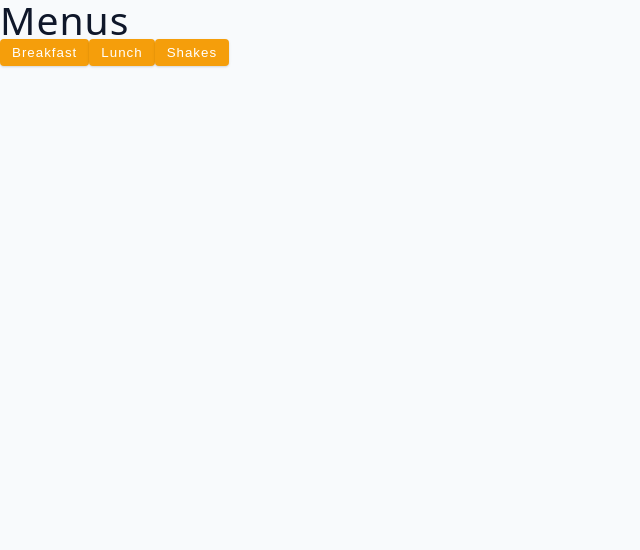
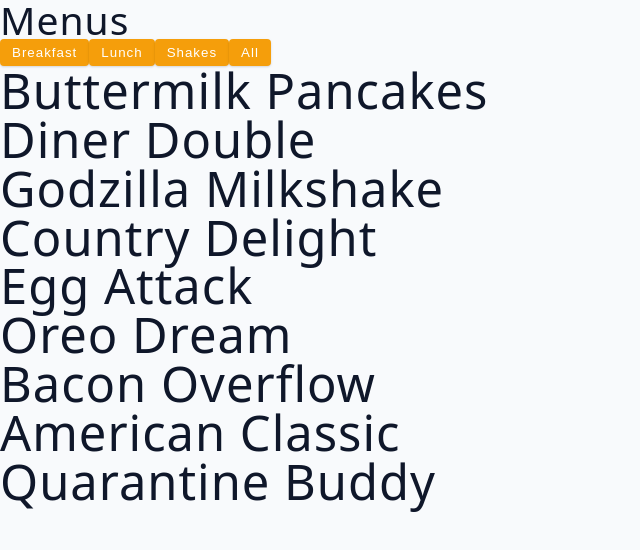
Before and after one commit to emmeiwhite/menus-filter-react18, a React (Vite) app: page / in a window 1280 px wide. Shown: the top 550 px of the page, without its empty margins (0-640 px from the left). Built offline with nearby package versions, Linux system fonts and the light colour scheme.

Commit message:
Menus Functionality Done! Let's add CSS now

```diff
--- a/src/App.jsx
+++ b/src/App.jsx
@@ -2,20 +2,18 @@ import { useState } from 'react'
 import data from './data'
 import Title from './Title'
 import Header from './Header'
+import MenusFiltered from './MenusFiltered'
 
 export default function App() {
   const [menus, setMenus] = useState(data)
 
   const handleMenuFilter = category => {
-    console.log(category)
+    if (category === 'all') {
+      setMenus(data)
+      return
+    }
 
     const filteredMenus = data.filter(menu => menu.category === category)
-
-    console.log(filteredMenus)
-    // const filteredMenus = setMenus(menus => {
-    //   data.filter(menu => menu.category === category)
-    // })
-    // return filteredMenus
 
     setMenus(filteredMenus)
   }
@@ -27,6 +25,7 @@ export default function App() {
         handleMenuFilter={handleMenuFilter}
         menus={data}
       />
+      <MenusFiltered menus={menus} />
     </section>
   )
 }
--- a/src/Header.jsx
+++ b/src/Header.jsx
@@ -1,5 +1,5 @@
 export default function Header({ menus, handleMenuFilter }) {
-  const categories = [...new Set(menus.map(item => item.category))]
+  const categories = [...new Set(menus.map(item => item.category)), 'all']
   console.log(categories)
 
   return (
--- /dev/null
+++ b/src/Menu.jsx
@@ -0,0 +1,7 @@
+export default function Menu({ id, title, category, price, img, desc }) {
+  return (
+    <article>
+      <h1>{title}</h1>
+    </article>
+  )
+}
--- /dev/null
+++ b/src/MenusFiltered.jsx
@@ -0,0 +1,15 @@
+import React from 'react'
+import Menu from './Menu'
+
+export default function MenusFiltered({ menus }) {
+  return (
+    <section>
+      {menus.map(menu => (
+        <Menu
+          {...menu}
+          key={menu.id}
+        />
+      ))}
+    </section>
+  )
+}
```
